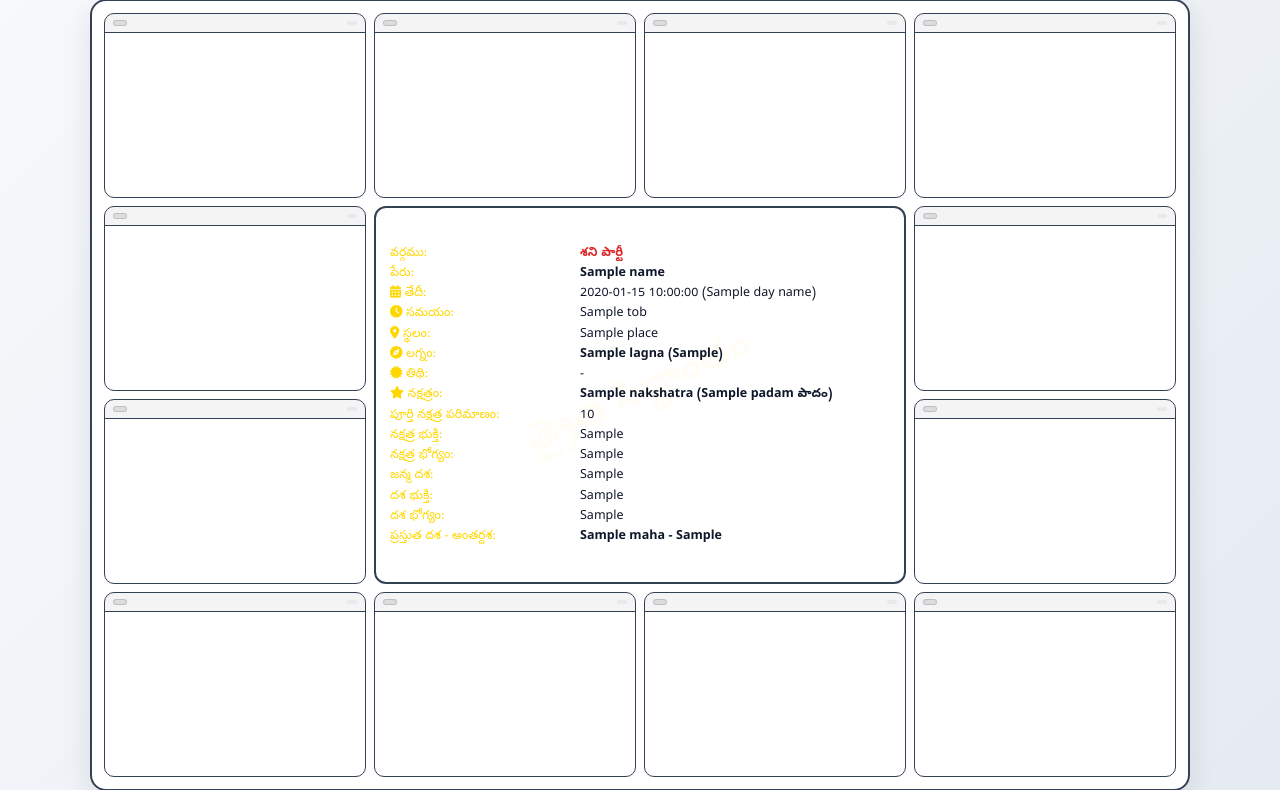
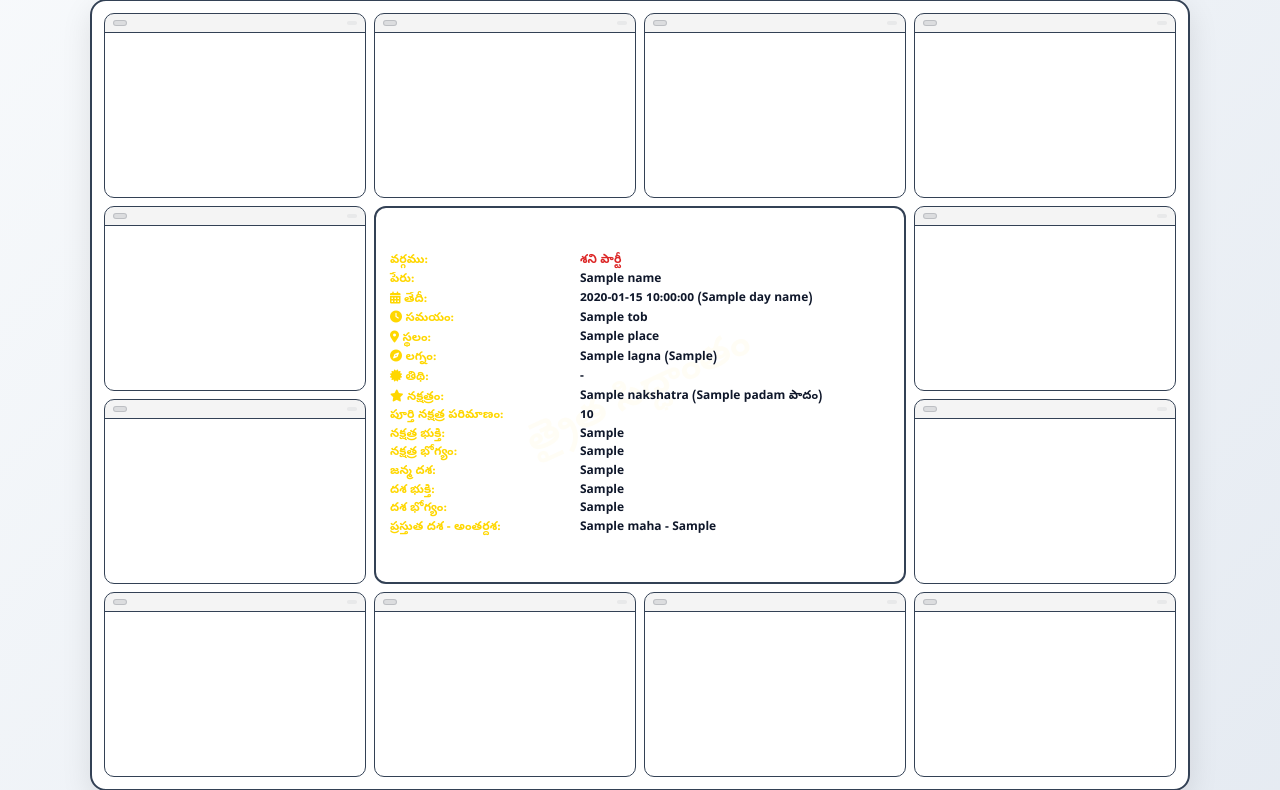
Before and after one commit to krishnareddysajjala0-pixel/YugAstro, a Flask app: template templates/nakshatra_chart.html in a window 1280 px wide. Shown: the part 164-954 px from the top of the page. Run offline with Flask 3, Linux system fonts and the light colour scheme; the template is opened without the code that fills it: most values are stand-ins (such as "Sample title", 1, 10 or a date in 2020); some libraries are stand-ins or nearby versions; some web fonts are replaced.

Commit message:
Preserve exact planet colors in PDF/print and use dark high-contrast colors in center box for clear visibility

```diff
--- a/templates/nakshatra_chart.html
+++ b/templates/nakshatra_chart.html
@@ -680,11 +680,31 @@
       }
     }
 
+    .center-label {
+      color: #ffd700;
+      width: 38%;
+      white-space: nowrap;
+      font-weight: 700;
+    }
+    .center-value {
+      color: var(--text-main);
+      font-weight: 700;
+    }
+
+    [data-theme="solar"] .center-label {
+      color: #92400e;
+    }
+
     /* Print Styles */
     @media print {
+      * {
+        -webkit-print-color-adjust: exact !important;
+        print-color-adjust: exact !important;
+        color-adjust: exact !important;
+      }
       @page {
         size: A4 portrait;
-        margin: 10mm;
+        margin: 8mm;
       }
       body {
         background: #ffffff !important;
@@ -864,10 +920,10 @@
       <div class="center-box">
         <div class="center-content">
           <table
-            style="width: 100%; border-collapse: separate; border-spacing: 0 4px; font-size: 12.5px; text-align: left; margin: 0 auto;">
+            style="width: 100%; border-collapse: separate; border-spacing: 0 3.5px; font-size: 12px; text-align: left; margin: 0 auto;">
             <tr>
-              <td style="color: #ffd700; width: 38%; white-space: nowrap;">{{ _('వర్గము:') }}</td>
-              <td style="font-weight: bold; animation: nav-rainbow 3s linear infinite !important;">
+              <td class="center-label">{{ _('వర్గము:') }}</td>
+              <td class="center-value" style="font-weight: bold; animation: nav-rainbow 3s linear infinite !important;">
                 {% if lagna in ["మేషం", "కర్కాటకం", "సింహం", "వృశ్చికం", "ధనస్సు", "మీనం"] %}
                   <span style="color: var(--color-pos);">{{ _('గురు పార్టీ') }}</span>
                 {% else %}
@@ -876,24 +932,24 @@
               </td>
             </tr>
             <tr>
-              <td style="color: #ffd700;">{{ _('పేరు:') }}</td>
-              <td class="pdf-person-name" style="color: var(--text-main); font-weight: 700;">{{ name }}</td>
+              <td class="center-label">{{ _('పేరు:') }}</td>
+              <td class="center-value pdf-person-name">{{ name }}</td>
             </tr>
             <tr>
-              <td style="color: #ffd700;"><i class="fas fa-calendar-alt"></i> {{ _('తేదీ:') }}</td>
-              <td style="color: var(--text-main);">{{ dob }} ({{ day_name }})</td>
+              <td class="center-label"><i class="fas fa-calendar-alt"></i> {{ _('తేదీ:') }}</td>
+              <td class="center-value">{{ dob }} ({{ day_name }})</td>
             </tr>
             <tr>
-              <td style="color: #ffd700;"><i class="fas fa-clock"></i> {{ _('సమయం:') }}</td>
-              <td style="color: var(--text-main);">{{ tob }}</td>
+              <td class="center-label"><i class="fas fa-clock"></i> {{ _('సమయం:') }}</td>
+              <td class="center-value">{{ tob }}</td>
             </tr>
             <tr>
-              <td style="color: #ffd700;"><i class="fas fa-map-marker-alt"></i> {{ _('స్థలం:') }}</td>
-              <td style="color: var(--text-main);">{{ place.split(',')[0] if ',' in place else place }}</td>
+              <td class="center-label"><i class="fas fa-map-marker-alt"></i> {{ _('స్థలం:') }}</td>
+              <td class="center-value">{{ place.split(',')[0] if ',' in place else place }}</td>
             </tr>
             <tr>
-              <td style="color: #ffd700;"><i class="fas fa-compass"></i> {{ _('లగ్నం:') }}</td>
-              <td style="color: var(--text-main); font-weight: 700;">
+              <td class="center-label"><i class="fas fa-compass"></i> {{ _('లగ్నం:') }}</td>
+              <td class="center-value">
                 {{ lagna }}
                 {% if lagna_deg is defined and lagna_deg %}
                   (<span class="full-deg">{{ lagna_deg }}</span>)
@@ -901,42 +957,42 @@
               </td>
             </tr>
             <tr>
-              <td style="color: #ffd700; white-space: nowrap;"><i class="fas fa-certificate"></i> {{ _('తిథి:') }}</td>
-              <td style="color: var(--text-main);">{{ _(tithi_paksha) }} - {{ _(tithi_name) }}</td>
+              <td class="center-label"><i class="fas fa-certificate"></i> {{ _('తిథి:') }}</td>
+              <td class="center-value">{{ _(tithi_paksha) }} - {{ _(tithi_name) }}</td>
             </tr>
             <tr>
-              <td style="color: #ffd700; white-space: nowrap;"><i class="fas fa-star"></i> {{ _('నక్షత్రం:') }}</td>
-              <td style="color: var(--text-main); font-weight: 700;">
+              <td class="center-label"><i class="fas fa-star"></i> {{ _('నక్షత్రం:') }}</td>
+              <td class="center-value">
                 {{ nakshatra }} ({{ padam }} {{ _('పాదం') }})
               </td>
             </tr>
             <tr>
-              <td style="color: #ffd700; white-space: nowrap;">{{ _('పూర్తి నక్షత్ర పరిమాణం:') }}</td>
-              <td style="color: var(--text-main);">{{ nak_total }}</td>
+              <td class="center-label">{{ _('పూర్తి నక్షత్ర పరిమాణం:') }}</td>
+              <td class="center-value">{{ nak_total }}</td>
             </tr>
             <tr>
-              <td style="color: #ffd700; white-space: nowrap;">{{ _('నక్షత్ర భుక్తి:') }}</td>
-              <td style="color: var(--text-main);">{{ nak_elapsed }}</td>
+              <td class="center-label">{{ _('నక్షత్ర భుక్తి:') }}</td>
+              <td class="center-value">{{ nak_elapsed }}</td>
             </tr>
             <tr>
-              <td style="color: #ffd700; white-space: nowrap;">{{ _('నక్షత్ర భోగ్యం:') }}</td>
-              <td style="color: var(--text-main);">{{ nak_remaining }}</td>
+              <td class="center-label">{{ _('నక్షత్ర భోగ్యం:') }}</td>
+              <td class="center-value">{{ nak_remaining }}</td>
             </tr>
             <tr>
-              <td style="color: #ffd700; white-space: nowrap;">{{ _('జన్మ దశ:') }}</td>
-              <td style="color: var(--text-main);">{{ birth_dasa }}</td>
+              <td class="center-label">{{ _('జన్మ దశ:') }}</td>
+              <td class="center-value">{{ birth_dasa }}</td>
             </tr>
             <tr>
-              <td style="color: #ffd700; white-space: nowrap;">{{ _('దశ భుక్తి:') }}</td>
-              <td style="color: var(--text-main);">{{ gata_str }}</td>
+              <td class="center-label">{{ _('దశ భుక్తి:') }}</td>
+              <td class="center-value">{{ gata_str }}</td>
             </tr>
             <tr>
-              <td style="color: #ffd700; white-space: nowrap;">{{ _('దశ భోగ్యం:') }}</td>
-              <td style="color: var(--text-main);">{{ bhogya_str }}</td>
+              <td class="center-label">{{ _('దశ భోగ్యం:') }}</td>
+              <td class="center-value">{{ bhogya_str }}</td>
             </tr>
             <tr>
-              <td style="color: #ffd700; white-space: nowrap;">{{ _('ప్రస్తుత దశ - అంతర్దశ:') }}</td>
-              <td style="color: var(--text-main); font-weight: 700;">{{ maha }} - {{ current_anthara }}</td>
+              <td class="center-label">{{ _('ప్రస్తుత దశ - అంతర్దశ:') }}</td>
+              <td class="center-value">{{ maha }} - {{ current_anthara }}</td>
             </tr>
           </table>
         </div>
```
Also changed, not shown: other parts of templates/nakshatra_chart.html (+54 -18 lines).
